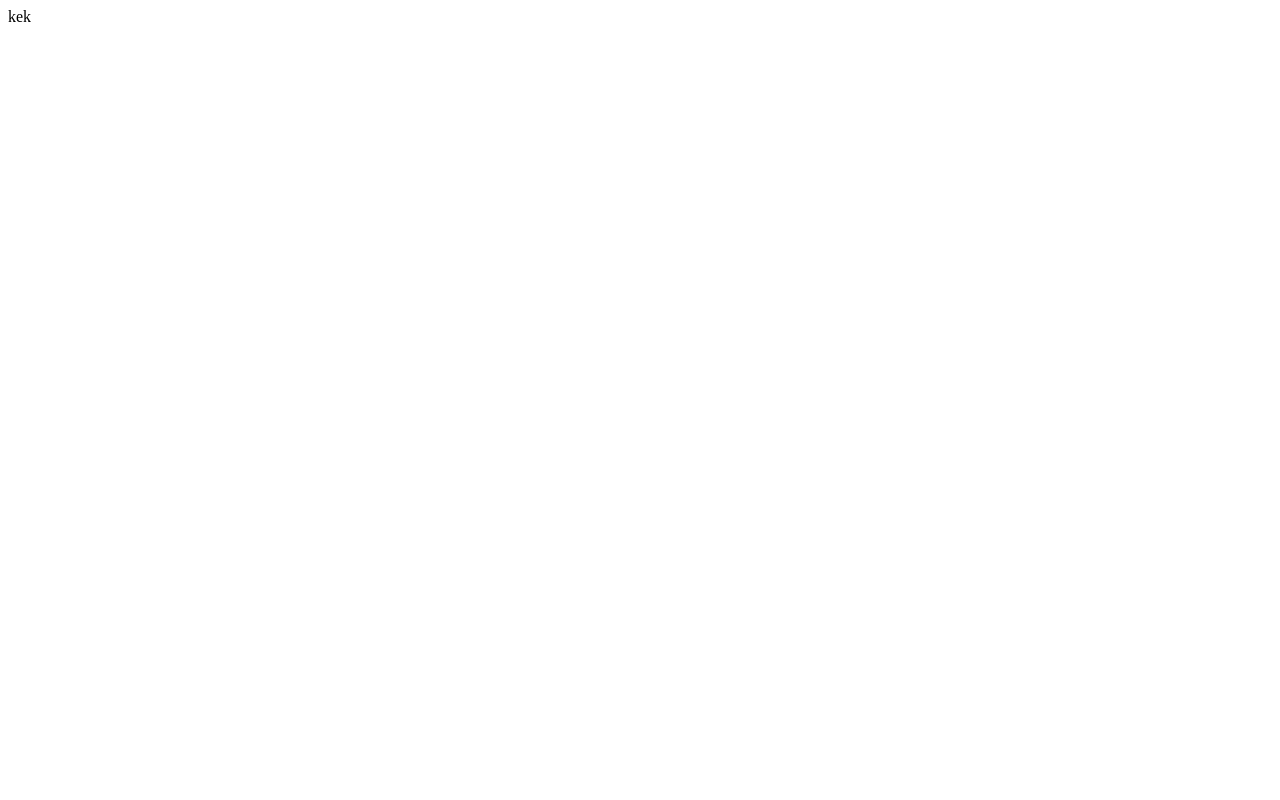
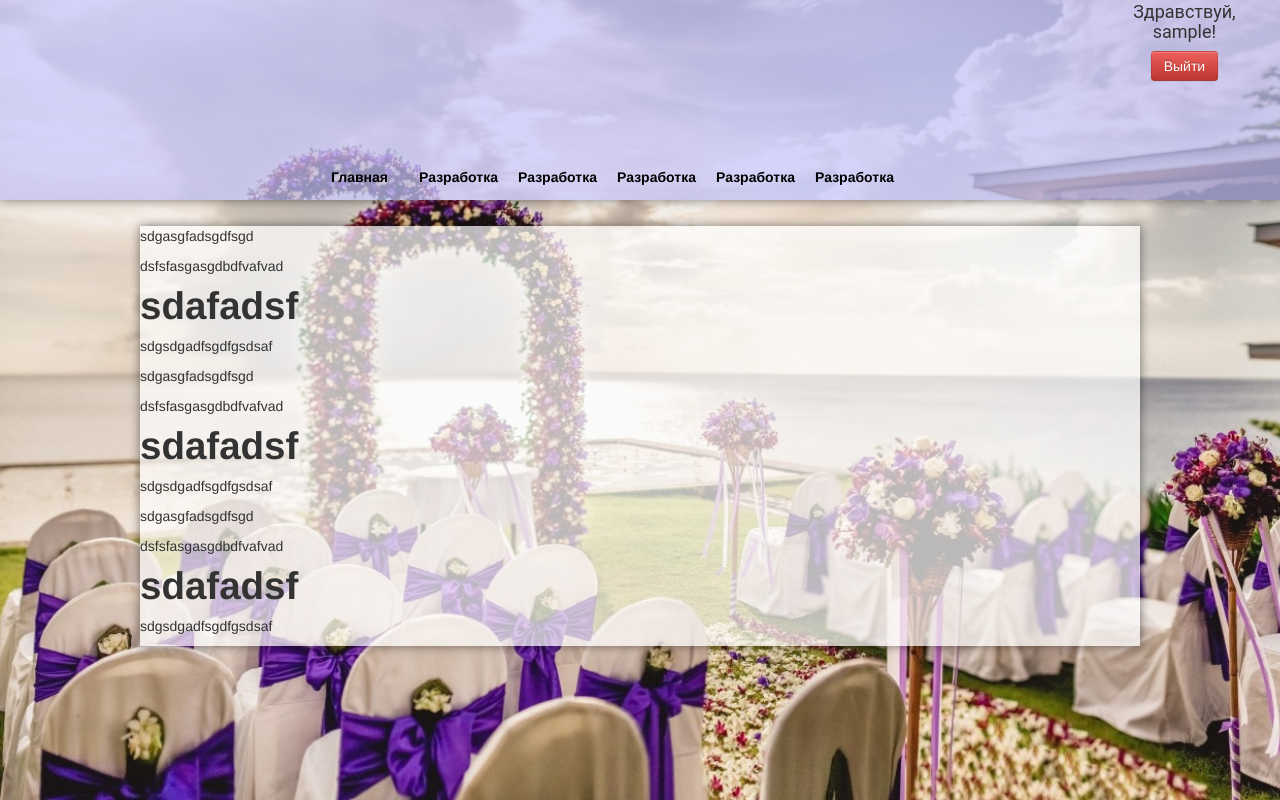
Before and after one commit to eXteVlad/weddingcalc, a PHP site: page /profile.php in a window 1280 px wide. Before the commit the page is almost empty. Run offline with PHP 8.4, Linux system fonts and the light colour scheme; the visitor is signed in with stand-in values (Sample User, id 1).

Commit message:
Добавлен профиль (тестовый)
Чекните профиль, для авторизации:
логин: test
пароль: test

```diff
--- a/css/index.css
+++ b/css/index.css
@@ -2,6 +2,7 @@ body
 {
 	background-image: url(../img/background.jpg);
 	background-size: cover;
+	height: 100%;
 }
 h1
 {
--- /dev/null
+++ b/css/profile.css
@@ -0,0 +1,81 @@
+nav {
+  display: block;
+  position: relative;
+}
+nav:after {
+  content: "";
+  display: block;
+  width: 100%;
+  height: 5px;
+  position: absolute;
+  left: 0;
+}
+ul {
+  width: 660px;
+  margin: 0 auto;
+  padding-left: 0;
+  list-style: none;
+  overflow: hidden;
+}
+li {
+  float: left;
+  width: 15%;
+}
+a {
+  text-decoration: none;
+  text-align: center;
+  display: block;
+  color: black;
+  padding: 0.5em 0;
+  font-weight: bold;
+  transition: 0.5s ease-in-out;
+}
+a:hover {
+  color: #f70211;
+}
+html, body
+{
+	min-height: 100%;
+	position: relative;
+	margin: 0;
+	padding: 0;
+	background-image: url(../img/background1.jpg);
+	background-color: white;
+	background-size: cover;
+}
+header.page_header
+{
+	width: 100%;
+	height: 200px;
+	background: rgba(200, 200, 255, 0.7);
+	box-shadow: 0 0 10px rgba(0,0,0,0.5);
+}
+#content
+{
+	width: 1000px;
+	position: absolute;
+	margin-top: 2%;
+	left: 50%;
+	margin-left: -500px;
+	background: rgba(255, 255, 255, 0.7);
+	box-shadow: 0 0 10px rgba(0,0,0,0.5);
+}
+#menu
+{
+	position: absolute;
+	margin-top: 160px;
+	height: 40px;
+	width: 100%;
+	background: rgba(255, 255, 255, 0,7);
+}
+#hello
+{
+	width: 140px;
+	height: 20px;
+	right: 2%;
+	top: 1%;
+	position: absolute;
+	font-family: Roboto;
+	font-size: 18px;
+	text-align: center;
+}
--- a/css/registration.css
+++ b/css/registration.css
@@ -2,6 +2,7 @@ body
 {
 	background-image: url(../img/background.jpg);
 	background-size: cover;
+	height: 100%;
 }
 h1
 {
--- /dev/null
+++ b/exit.php
@@ -0,0 +1,6 @@
+<?php
+	session_start();
+	session_destroy();
+	header('location:index.php');
+	exit;
+?>
--- a/index.php
+++ b/index.php
@@ -6,7 +6,7 @@
 			exit;
 	}
 ?>
-<!DOCTYPE html PUBLIC "-//W3C//DTD XHTML 1.0 Strict//EN" "http://www.w3.org/TR/xhtml1/DTD/xhtml1-strict.dtd">
+<!DOCTYPE html>
 <html>
 	<head>
 		<link rel="shortcut icon" href="img/favicon.ico">
--- a/profile.php
+++ b/profile.php
@@ -1 +1,55 @@
-kek
+<?php
+	session_start();
+	if(!isset($_SESSION['login']))
+	{
+		header('location:index.php');
+		exit;
+	}
+?>
+<!DOCTYPE html>
+<html>
+	<head>
+		<link rel="shortcut icon" href="img/favicon.ico">
+		<meta http-equiv="Content-Type" content="text/html; charset=utf-8" />
+		<link rel = "stylesheet" type = "text/css" href = "../css/bootstrap.css">
+		<link rel = "stylesheet" type = "text/css" href = "../css/profile.css">
+		<title>Профиль</title>
+	</head>
+	<body>
+	<header class = "page_header">
+		<div id = "hello">
+			Здравствуй, <?php echo $_SESSION['login']; ?>!
+			<a href = "exit.php"><button class = "btn btn-danger">Выйти</button></a>
+		</div>
+		<div id = "menu">
+		<nav>
+			<ul>
+				<li class = "active">
+					<a href = "#">Главная</a>
+				</li>
+				<li><a href = "#"> Разработка </a></li>
+				<li><a href = "#"> Разработка </a></li>
+				<li><a href = "#"> Разработка </a></li>
+				<li><a href = "#"> Разработка </a></li>
+				<li><a href = "#"> Разработка </a></li>
+			</ul>
+		</nav>
+		</div>
+	</header>
+	<div id = "content">
+			<p>sdgasgfadsgdfsgd</p>
+			<p>dsfsfasgasgdbdfvafvad</p>
+			<h1>sdafadsf</h1>
+			<p>sdgsdgadfsgdfgsdsaf</p>
+			<p>sdgasgfadsgdfsgd</p>
+			<p>dsfsfasgasgdbdfvafvad</p>
+			<h1>sdafadsf</h1>
+			<p>sdgsdgadfsgdfgsdsaf</p>
+			<p>sdgasgfadsgdfsgd</p>
+			<p>dsfsfasgasgdbdfvafvad</p>
+			<h1>sdafadsf</h1>
+			<p>sdgsdgadfsgdfgsdsaf</p>
+
+	</div>
+	</body>
+</html>
--- a/registration.php
+++ b/registration.php
@@ -1,7 +1,7 @@
 <?php
 	session_start();
 ?>
-<!DOCTYPE html PUBLIC "-//W3C//DTD XHTML 1.0 Strict//EN" "http://www.w3.org/TR/xhtml1/DTD/xhtml1-strict.dtd">
+<!DOCTYPE html>
 <html>
 	<head>
 		<link rel="shortcut icon" href="img/favicon.ico">
```
Also changed, not shown: img/background1.jpg (added), img/background2.jpg (added).
